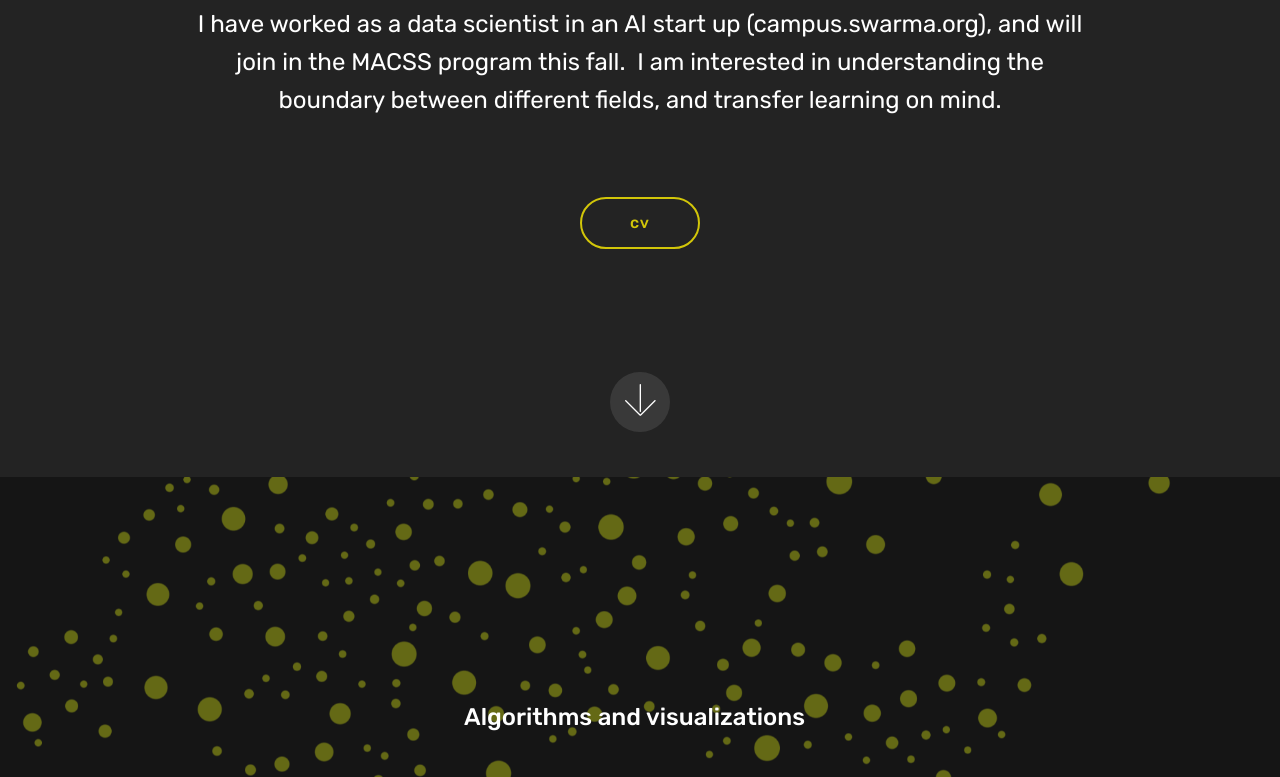
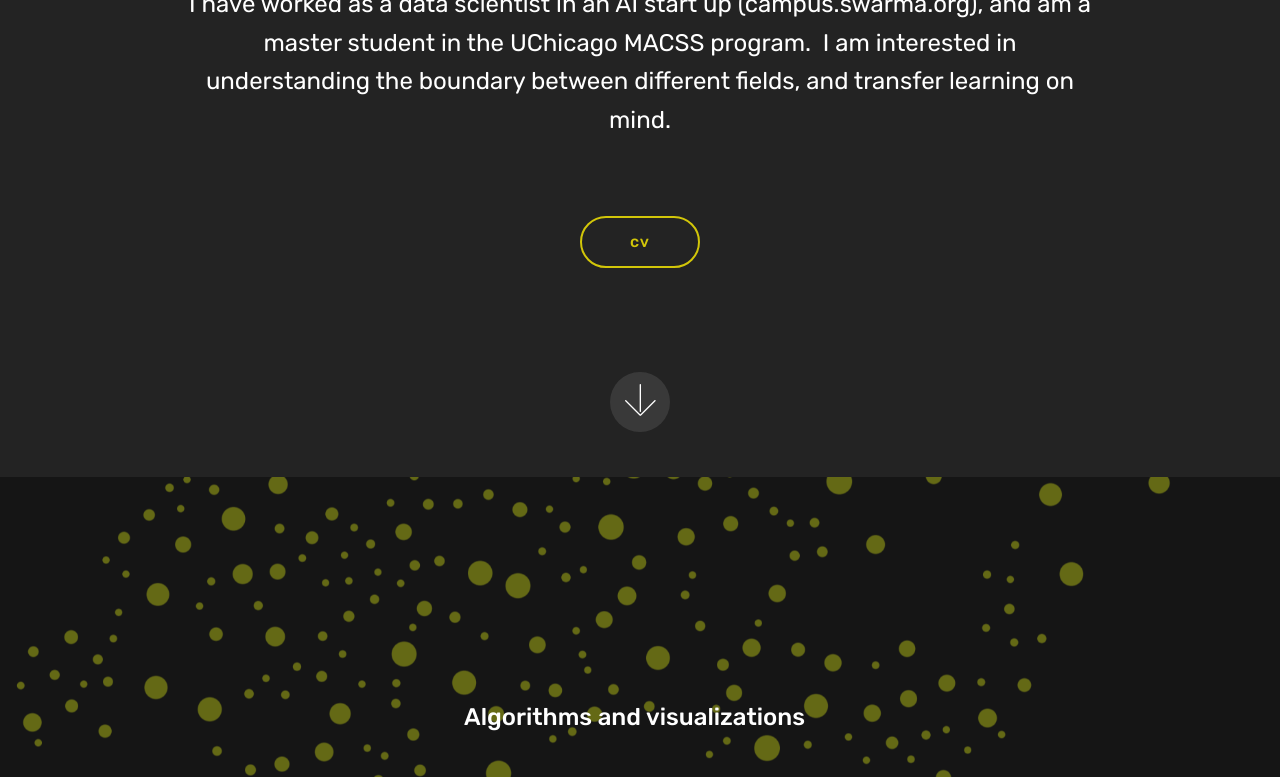
Before and after one commit to yilinglin010/joyful-world-2, a plain HTML site: page index.html in a window 1280 px wide. Shown: the part 323-1100 px from the top of the page. Drawn offline with Linux system fonts and the light colour scheme; files whose address does not match are found by name.

Commit message:
create github pages

```diff
--- a/index.html
+++ b/index.html
@@ -57,7 +57,7 @@
     </nav>
 </section>
 
-<section class="engine"><a href="https://mobirise.info/c">website builder</a></section><section class="header5 cid-rl95gk8JBI mbr-fullscreen" id="header5-7">
+<section class="engine"><a href="https://mobirise.info/h">how to create your own web page</a></section><section class="header5 cid-rl95gk8JBI mbr-fullscreen" id="header5-7">
 
 
 
@@ -66,7 +66,7 @@
         <div class="row justify-content-center">
             <div class="mbr-white col-md-10">
                 <h1 class="mbr-section-title align-center pb-3 mbr-fonts-style display-1">Yiling &nbsp;Lin</h1>
-                <p class="mbr-text align-center display-5 pb-3 mbr-fonts-style">I have worked as a data scientist in an AI start up (campus.swarma.org), and will join in the MACSS program this fall. &nbsp;I am interested in understanding the boundary between different fields, and transfer learning on mind.<br><em><br></em></p>
+                <p class="mbr-text align-center display-5 pb-3 mbr-fonts-style">I have worked as a data scientist in an AI start up (campus.swarma.org), and am a master student in the UChicago MACSS program. &nbsp;I am interested in understanding the boundary between different fields, and transfer learning on mind.<br><em><br></em></p>
                 <div class="mbr-section-btn align-center"><a class="btn btn-md btn-success-outline display-4" href="assets/files/LIN%20YILING_cv_2.pdf">cv</a></div>
             </div>
         </div>
```
Also changed, not shown: 1 other file.
